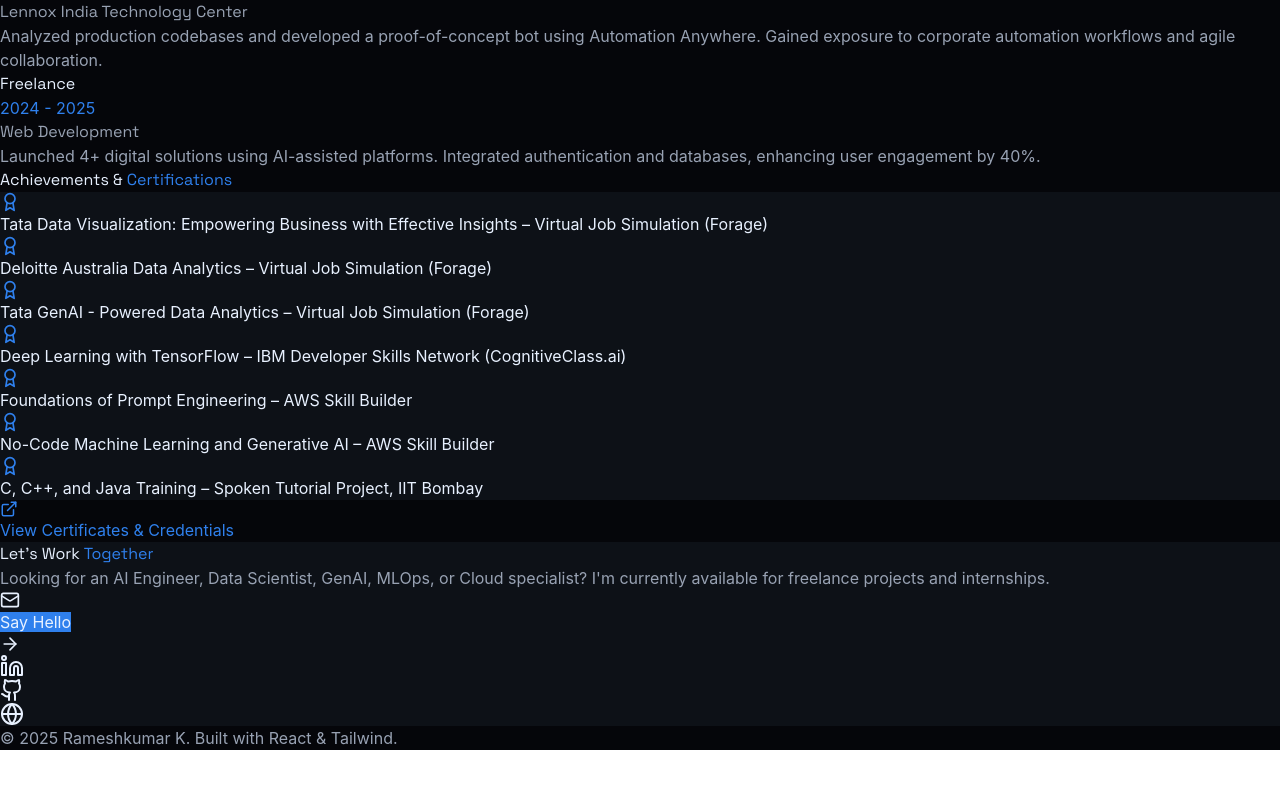
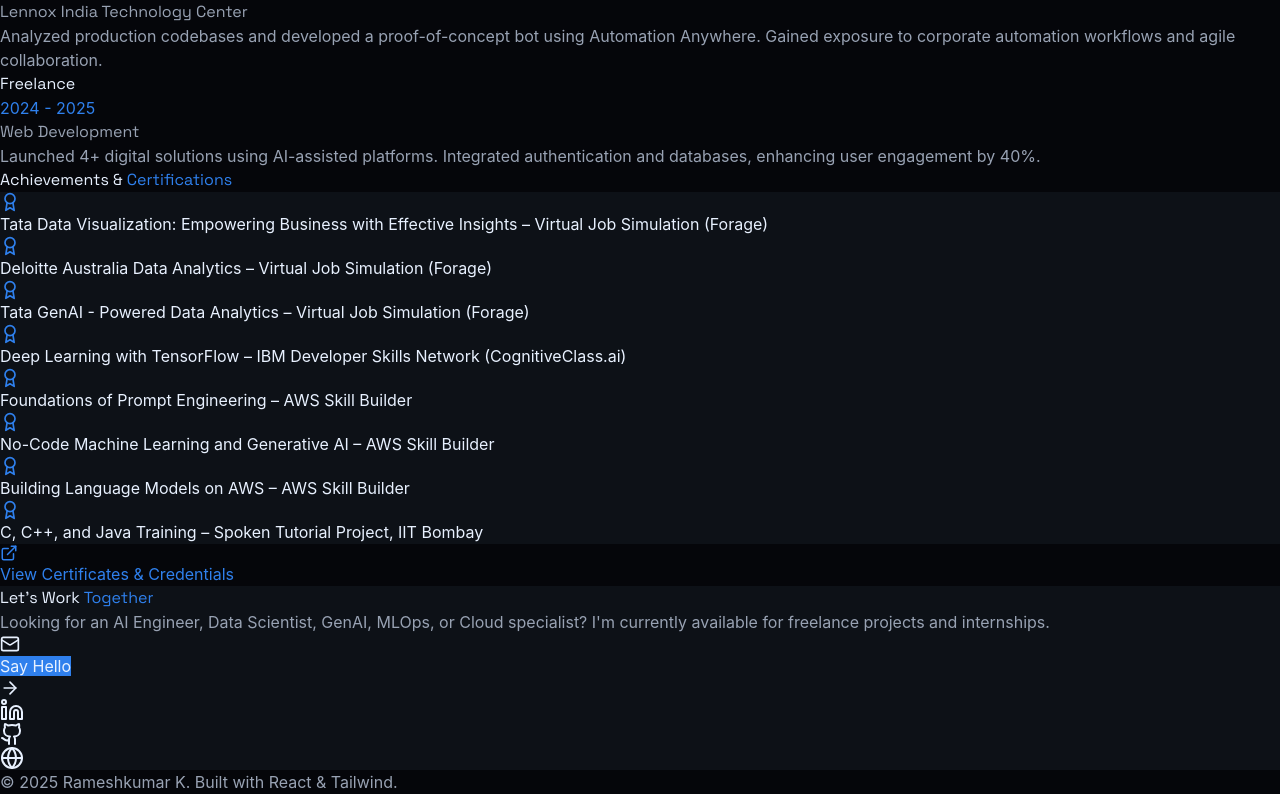
Before and after one commit to rameshkumark24/My-Portfolio, a React (Vite) app: page / in a window 1280 px wide. Shown: the part 2069-2863 px from the top of the page. Before the commit the page ends 2819 px from the top, so only its background shows below. Built offline with nearby package versions, Linux system fonts and the light colour scheme; the HTML template or start-up script is replaced by a standard one; a web font is replaced by a local one.

Commit message:
Add course on Building Language Models on AWS

```diff
--- a/src/App.jsx
+++ b/src/App.jsx
@@ -146,6 +146,7 @@ const RESUME_DATA = {
     "Deep Learning with TensorFlow – IBM Developer Skills Network (CognitiveClass.ai)",
     "Foundations of Prompt Engineering – AWS Skill Builder",
     "No-Code Machine Learning and Generative AI – AWS Skill Builder",
+    "Building Language Models on AWS – AWS Skill Builder",
     "C, C++, and Java Training – Spoken Tutorial Project, IIT Bombay"
   ]
 };
```
